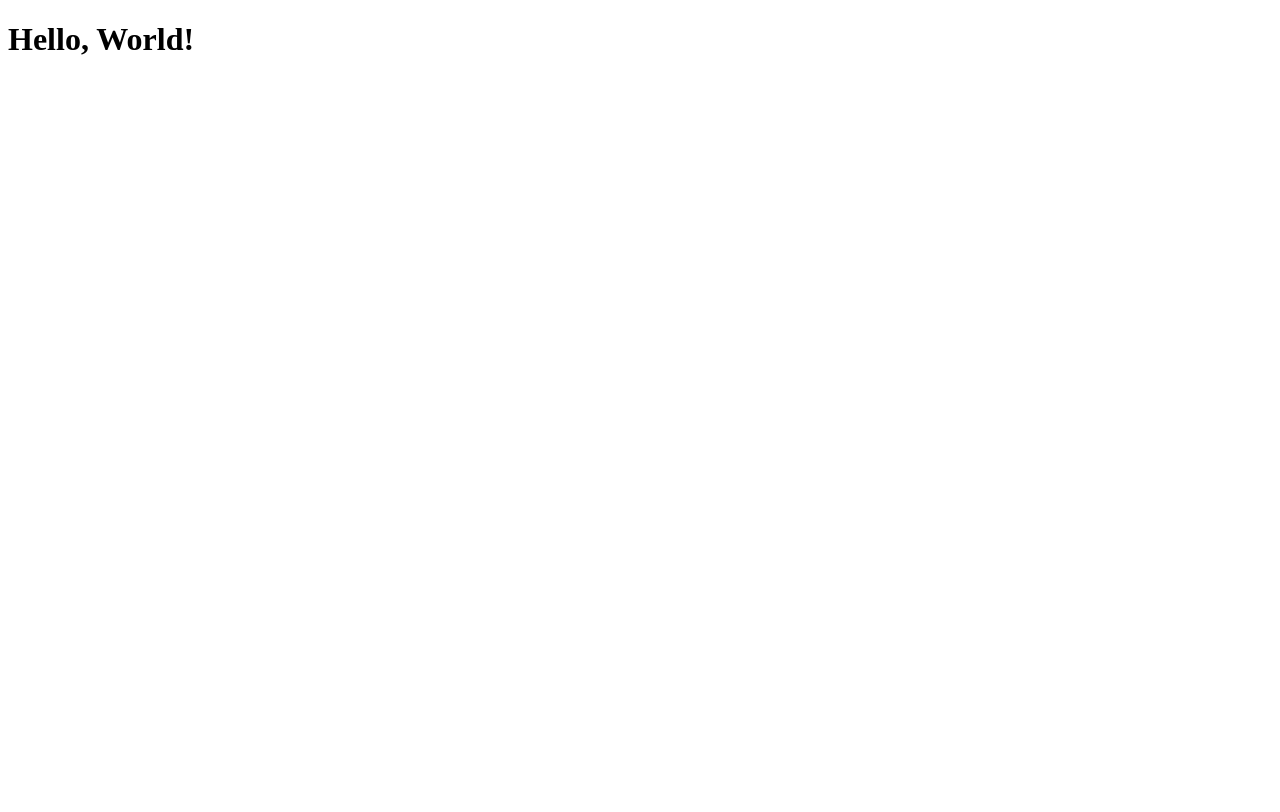
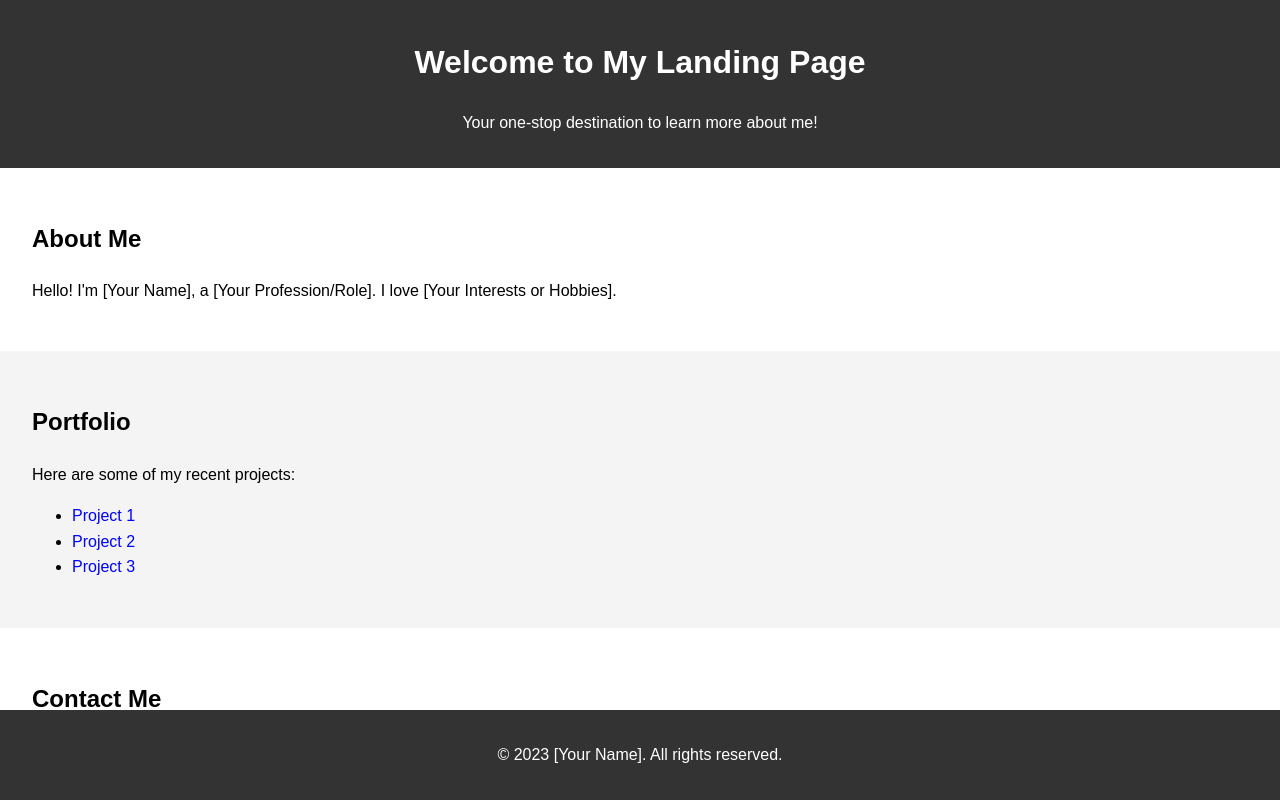
Before and after one commit to jcmentz/jcmentz.github.io, a plain HTML site: page index.html in a window 1280 px wide. Drawn offline with Linux system fonts and the light colour scheme.

Commit message:
changed landing page

```diff
--- a/index.html
+++ b/index.html
@@ -1,9 +1,65 @@
 <!DOCTYPE html>
 <html>
 <head>
-    <title>Hello World</title>
+    <title>Personal Landing Page</title>
+    <style>
+        body {
+            font-family: Arial, sans-serif;
+            margin: 0;
+            padding: 0;
+            line-height: 1.6;
+        }
+        header {
+            background: #333;
+            color: #fff;
+            padding: 1rem 0;
+            text-align: center;
+        }
+        section {
+            padding: 2rem;
+        }
+        .portfolio {
+            background: #f4f4f4;
+        }
+        footer {
+            background: #333;
+            color: #fff;
+            text-align: center;
+            padding: 1rem 0;
+            position: fixed;
+            bottom: 0;
+            width: 100%;
+        }
+        a {
+            color: #00f;
+            text-decoration: none;
+        }
+    </style>
 </head>
 <body>
-    <h1>Hello, World!</h1>
+    <header>
+        <h1>Welcome to My Landing Page</h1>
+        <p>Your one-stop destination to learn more about me!</p>
+    </header>
+    <section class="introduction">
+        <h2>About Me</h2>
+        <p>Hello! I'm [Your Name], a [Your Profession/Role]. I love [Your Interests or Hobbies].</p>
+    </section>
+    <section class="portfolio">
+        <h2>Portfolio</h2>
+        <p>Here are some of my recent projects:</p>
+        <ul>
+            <li><a href="#project1">Project 1</a></li>
+            <li><a href="#project2">Project 2</a></li>
+            <li><a href="#project3">Project 3</a></li>
+        </ul>
+    </section>
+    <section class="contact">
+        <h2>Contact Me</h2>
+        <p>Feel free to reach out via email at <a href="mailto:your.email@example.com">your.email@example.com</a>.</p>
+    </section>
+    <footer>
+        <p>&copy; 2023 [Your Name]. All rights reserved.</p>
+    </footer>
 </body>
 </html>
```
